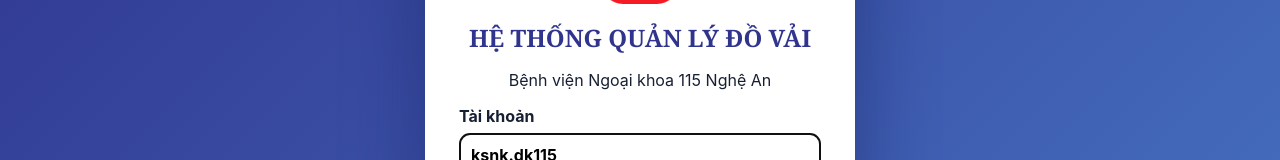
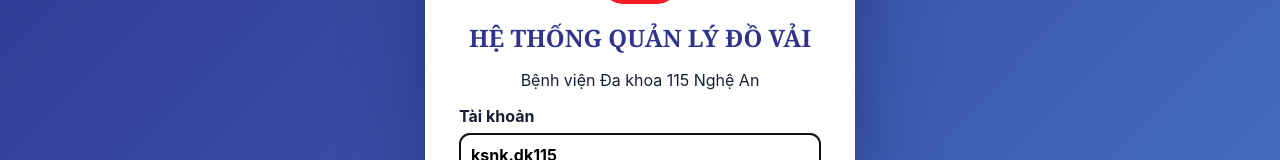
Before and after one commit to bangtichkhoaksnk-jpg/quanlydovai.-k115, a Next.js app: page /login in a window 1280 px wide. Shown: the part 276-436 px from the top of the page. Built offline with nearby package versions, Linux system fonts and the light colour scheme.

Commit message:
Update page.tsx

```diff
--- a/app/login/page.tsx
+++ b/app/login/page.tsx
@@ -5,5 +5,5 @@ import { useRouter } from 'next/navigation';
 export default function LoginPage() {
   const router = useRouter(); const [error,setError]=useState(''); const [loading,setLoading]=useState(false);
   async function login(e:FormEvent<HTMLFormElement>){e.preventDefault();setLoading(true);setError('');const form=new FormData(e.currentTarget);const res=await fetch('/api/auth/login',{method:'POST',headers:{'Content-Type':'application/json'},body:JSON.stringify({username:form.get('username'),password:form.get('password')})});const json=await res.json();setLoading(false);if(!json.ok){setError(json.error);return}router.replace('/dashboard');router.refresh()}
-  return <main className="login-page"><form className="login-card" onSubmit={login}><div className="login-mark">115</div><h1>HỆ THỐNG QUẢN LÝ ĐỒ VẢI</h1><p>Bệnh viện Ngoại khoa 115 Nghệ An</p><label>Tài khoản<input name="username" type="text" defaultValue="ksnk.dk115" required autoFocus autoComplete="username" /></label><label>Mật khẩu<input name="password" type="password" required autoComplete="current-password" /></label>{error&&<div className="alert error">{error}</div>}<button className="btn primary" disabled={loading}>{loading?'Đang đăng nhập...':'Đăng nhập'}</button></form></main>
+  return <main className="login-page"><form className="login-card" onSubmit={login}><div className="login-mark">115</div><h1>HỆ THỐNG QUẢN LÝ ĐỒ VẢI</h1><p>Bệnh viện Đa khoa 115 Nghệ An</p><label>Tài khoản<input name="username" type="text" defaultValue="ksnk.dk115" required autoFocus autoComplete="username" /></label><label>Mật khẩu<input name="password" type="password" required autoComplete="current-password" /></label>{error&&<div className="alert error">{error}</div>}<button className="btn primary" disabled={loading}>{loading?'Đang đăng nhập...':'Đăng nhập'}</button></form></main>
 }
```
